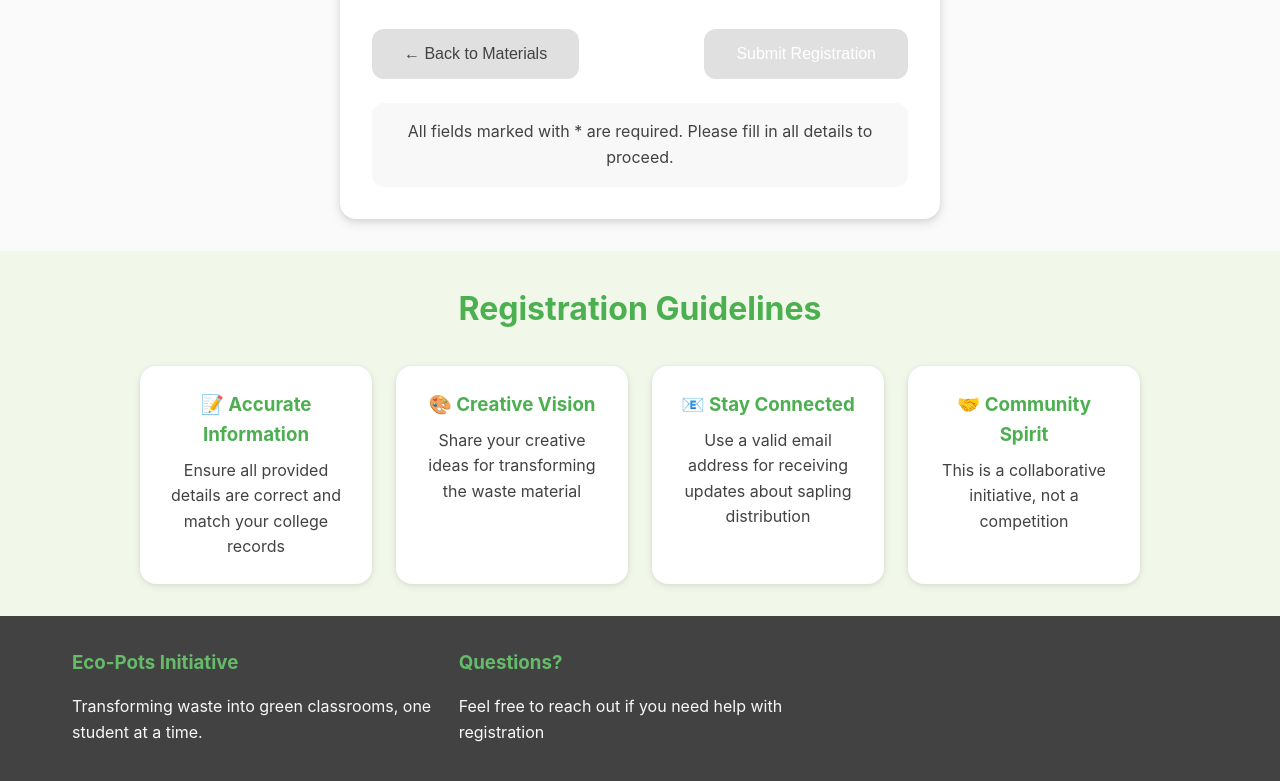
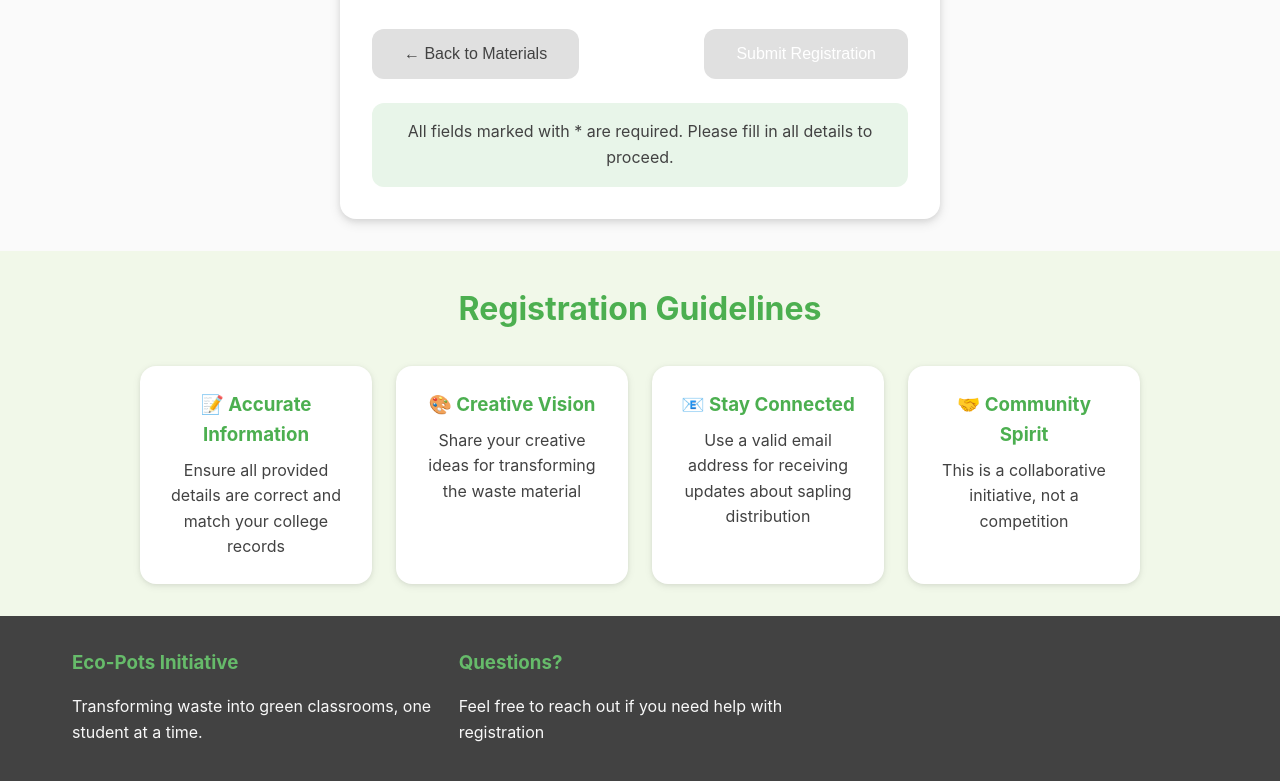
Before and after one commit to Yogesh031404/pot, a website: page register.html in a window 1280 px wide. Shown: the part 1913-2694 px from the top of the page. Drawn offline with Linux system fonts and the light colour scheme.

Commit message:
Auto-commit: Agent tool execution

```diff
--- a/css/style.css
+++ b/css/style.css
@@ -634,7 +634,7 @@ section:nth-child(even) {
     text-align: center;
     margin-top: var(--spacing-lg);
     padding: var(--spacing-md);
-    background: var(--light-gray);
+    background: var(--pale-green);
     border-radius: var(--radius-md);
     color: var(--dark-gray);
 }
```
